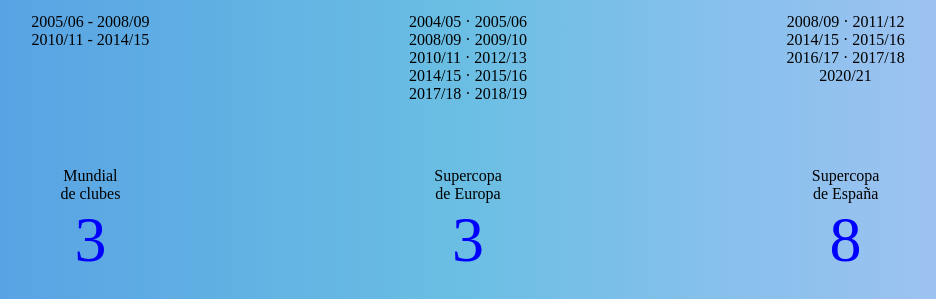
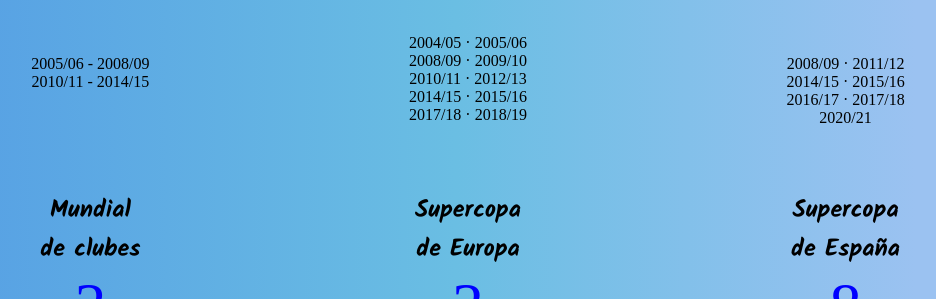
Before and after one commit to EduardoMelis/TPO_FanPageMessi_G15, a Python web app: template templates/trofeos.html in a window 1280 px wide. Shown: the part 988-1287 px from the top of the page, without its empty margins (172-1108 px from the left). Run offline with Jinja, Linux system fonts and the light colour scheme; the template is opened without the code that fills it, so the values that code supplies are empty; some libraries are stand-ins or nearby versions; some web fonts are replaced.

Commit message:
Cambio de font x Kalam en Trofeos

```diff
--- a/css/trofeo.css
+++ b/css/trofeo.css
@@ -16,12 +16,10 @@ h1{
 
 
 .copas{
-        display: inline-block;
+    display: inline-block;
+}
 
-
-
-}
-.barcelona , .psg , .i-miami , .arg{
+.barcelona , .psg , .I-miami , .arg{
     margin: 2vw;
     display: flex;
     gap: 5vw;
@@ -29,9 +27,17 @@ h1{
     justify-content: center;
 
 }
+
 p{
     text-align: center;
 }
+
+.cup_title{
+    font-family: "Kalam";
+    font-weight: 700;
+    font-size: x-large;
+}
+
 .img{
     margin: 2vw 6vw 4vw 6vw;
     height: 15vh;
--- a/templates/trofeos.html
+++ b/templates/trofeos.html
@@ -5,6 +5,10 @@
     <meta charset="UTF-8">
     <meta name="viewport" content="width=device-width, initial-scale=1.0">
     <link rel="shortcut icon" href="../img/messi_icon.ico" type="image/x-icon">
+<!-- ::: API de Google para las fonts de Kalam sin descargar ::: -->
+    <link rel="preconnect" href="https://fonts.googleapis.com">
+    <link rel="preconnect" href="https://fonts.gstatic.com" crossorigin>
+    <link href="https://fonts.googleapis.com/css2?family=Kalam:wght@300;400;700&display=swap" rel="stylesheet">
     <link rel="stylesheet" href="../css/navbar.css">
     <title>Trofeos</title>
     <link rel="stylesheet" href="../css/footer.css">
@@ -40,7 +44,7 @@
 
             <div class="barcelona">
                 <div class="copas">
-                    <p>
+                    <p class="cup_title">
                         CHAMPIONS<br>
                         League
                     </p>
@@ -52,7 +56,7 @@
                 </div>
                 <div class="copas">
 
-                    <p>LaLiga<p>
+                    <p class="cup_title">LaLiga<p>
                     <br>
                     <p></p>
                     <p class="nro">10</p>
@@ -66,7 +70,7 @@
                     </p>
                 </div>
                 <div class="copas">
-                    <p>
+                    <p class="cup_title">
                         Copa<br>
                         del Rey</p>
                     <p class="nro">7</p>
@@ -80,7 +84,7 @@
 
                 <div class="copas">
 
-                    <p>
+                    <p class="cup_title">
                         Mundial<br>
                         de clubes
                     </p>
@@ -94,7 +98,7 @@
 
                 <div class="copas">
 
-                    <p>
+                    <p class="cup_title">
                         Supercopa<br>
                         de Europa
                     </p>
@@ -108,7 +112,7 @@
 
                 <div class="copas">
 
-                    <p>
+                    <p class="cup_title">
                         Supercopa<br>
                         de España
                     </p>
@@ -129,7 +133,7 @@
                 </div>
             <div class="psg">
                 <div class="copas">
-                    <p>
+                    <p class="cup_title">
                         Ligue 1<br>
 
                     </p>
@@ -139,7 +143,7 @@
                         2021/22 · 2022/23</p>
                 </div>
                 <div class="copas">
-                    <p>
+                    <p class="cup_title">
                         Supercopa de<br>
                         Francia
                     </p>
@@ -157,7 +161,7 @@
 
             <div class="I-miami">
                 <div class="copas">
-                    <p>
+                    <p class="cup_title">
                         Leagues<br>
                         Cup
                     </p>
@@ -176,7 +180,7 @@
 
             <div class="arg">
                 <div class="copas">
-                    <p>
+                    <p class="cup_title">
                         Mundial<br>
                         Sub-20
                     </p>
@@ -186,7 +190,7 @@
                         2005</p>
                 </div>
                 <div class="copas">
-                    <p>
+                    <p class="cup_title">
                         Medalla Oro<br>
                         Juegos Olímpicos <br>
                         Beijing
@@ -198,7 +202,7 @@
                 </div>
 
                 <div class="copas">
-                    <p>
+                    <p class="cup_title">
                         Copa <br>
                         América
                     </p>
@@ -209,7 +213,7 @@
                 </div>
 
                 <div class="copas">
-                    <p>
+                    <p class="cup_title">
                         Finalissima
                     </p>
                     <p class="nro">1</p>
@@ -218,7 +222,7 @@
                         2022</p>
                 </div>
                 <div class="copas">
-                    <p>
+                    <p class="cup_title">
                         Mundial de <br>
                         Fútbol
                     </p>
```
